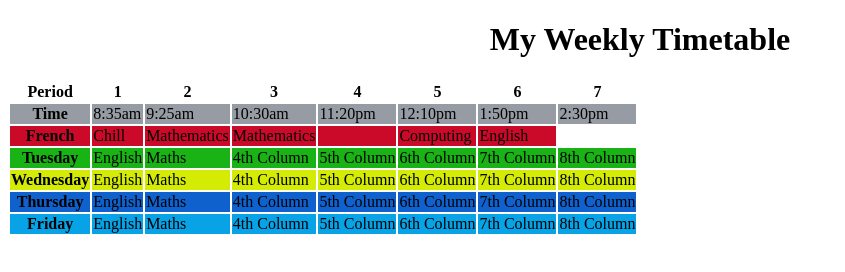
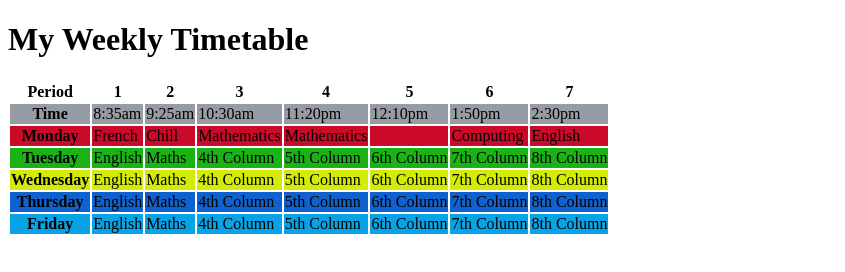
Before and after one commit to cl-dg1301/timetable-2023, a plain HTML site: page index.html in a window 1280 px wide. Shown: the whole page, without its empty margins (0-845 px from the left). Drawn offline with Linux system fonts and the light colour scheme.

Commit message:
Fix Monday

```diff
--- a/index.html
+++ b/index.html
@@ -9,9 +9,7 @@
 </head>
 
 <body>
-  <center>
   <h1>My Weekly Timetable</h1>
-  </center>
     <table>
       <tr>
         <th>Period</th>
@@ -34,7 +32,8 @@
         <td>2:30pm</td>
 	  </tr>
       <tr style="background:rgb(203, 9, 41)">
-        <th>French</th>
+        <th>Monday</th>
+        <td>French</td>
         <td>Chill</td>
         <td>Mathematics</td>
         <td>Mathematics</td>
```
